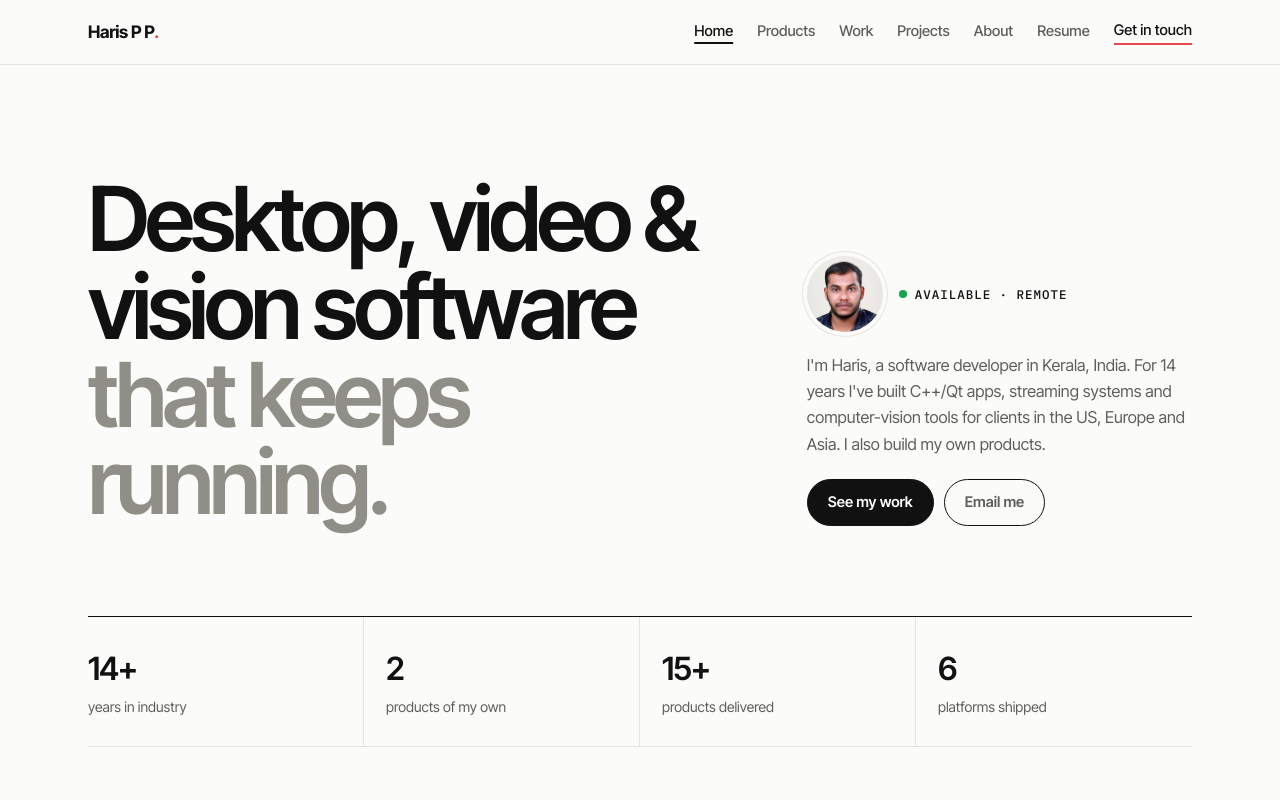
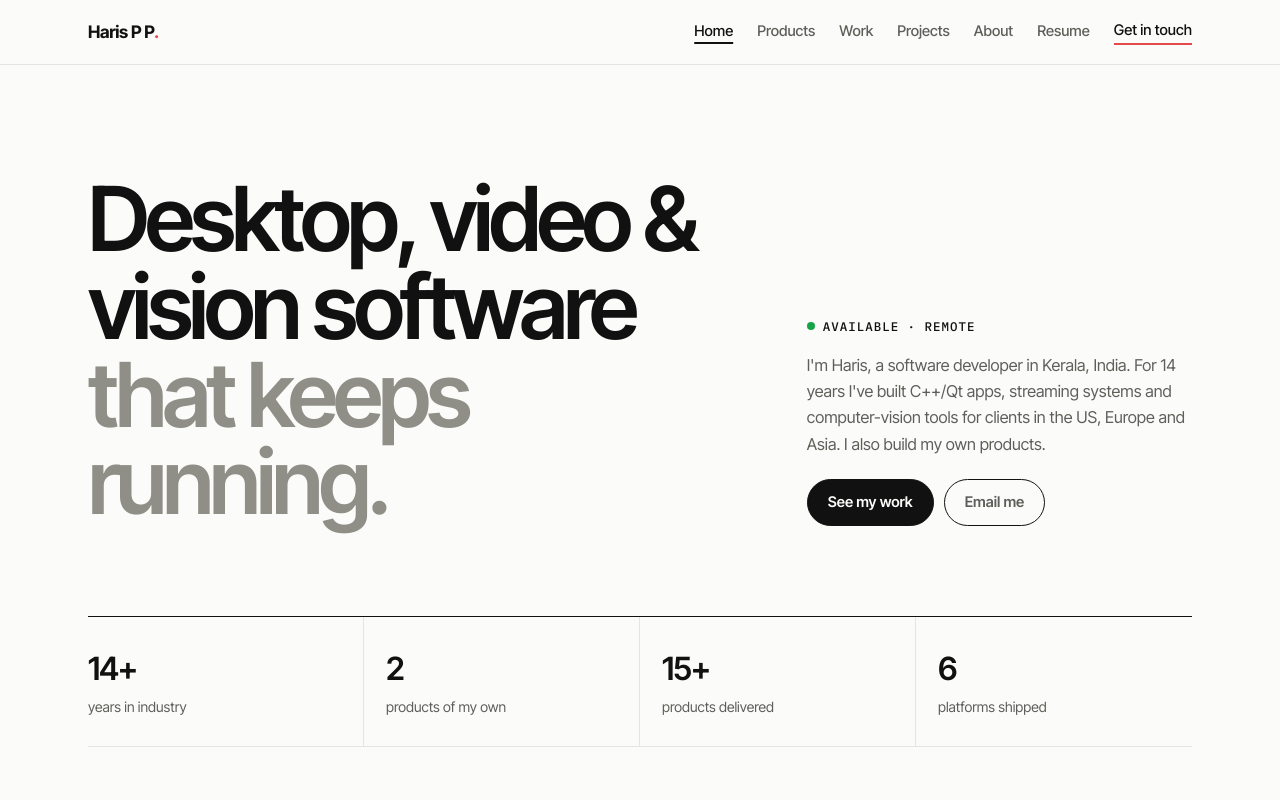
Before and after one commit to haris-pp/haris-pp.github.io, a plain HTML site: page index.html in a window 1280 px wide. Shown: the top 800 px of the page. Drawn offline with Linux system fonts and the light colour scheme.

Commit message:
Remove profile photo from the home page hero

```diff
--- a/index.html
+++ b/index.html
@@ -13,7 +13,7 @@
   <link rel="preconnect" href="https://fonts.googleapis.com" />
   <link rel="preconnect" href="https://fonts.gstatic.com" crossorigin />
   <link href="https://fonts.googleapis.com/css2?family=Inter+Tight:wght@400;500;600;700&family=IBM+Plex+Mono:wght@400;500&display=swap" rel="stylesheet" />
-  <link rel="stylesheet" href="styles.css?v=8" />
+  <link rel="stylesheet" href="styles.css?v=7" />
 <!-- Google tag (gtag.js) -->
 <script async src="https://www.googletagmanager.com/gtag/js?id=G-309J85LGWX"></script>
 <script>
@@ -43,7 +43,7 @@
     <div class="hero">
       <h1>Desktop, video &amp; vision software <span>that keeps running.</span></h1>
       <aside>
-        <div class="me"><img class="avatar" src="assets/haris.webp" alt="Haris P P" width="76" height="76" /><div class="status">Available · Remote</div></div>
+        <div class="status">Available · Remote</div>
         <p>I'm Haris, a software developer in Kerala, India. For 14 years I've built C++/Qt apps, streaming systems and computer-vision tools for clients in the US, Europe and Asia. I also build my own products.</p>
         <div class="btns"><a class="btn dark" href="#products">See my work</a><a class="btn" href="mailto:harisprp@gmail.com">Email me</a></div>
       </aside>
--- a/styles.css
+++ b/styles.css
@@ -37,9 +37,6 @@ nav{display:flex;align-items:center;justify-content:space-between;height:64px;ga
 .hero aside p{margin-bottom:22px}
 .hero.page{grid-template-columns:1fr;gap:20px;padding:90px 0 60px}
 .hero.page p{font-size:1.15rem;color:var(--dim);max-width:720px}
-.me{display:flex;align-items:center;gap:16px;margin-bottom:20px}
-.me .status{margin-bottom:0}
-.avatar{width:76px;height:76px;border-radius:50%;object-fit:cover;flex:0 0 auto;box-shadow:0 0 0 4px var(--bg),0 0 0 5px var(--line)}
 .status{display:inline-flex;gap:8px;align-items:center;font:500 .78rem 'IBM Plex Mono',monospace;text-transform:uppercase;letter-spacing:.08em;color:var(--ink);margin-bottom:18px}
 .status::before{content:"";width:8px;height:8px;border-radius:50%;background:var(--ok)}
 .status a{text-decoration:underline;text-underline-offset:3px}
```
Also changed, not shown: projects.html (+1 -1 lines), assets/haris.webp (deleted).
